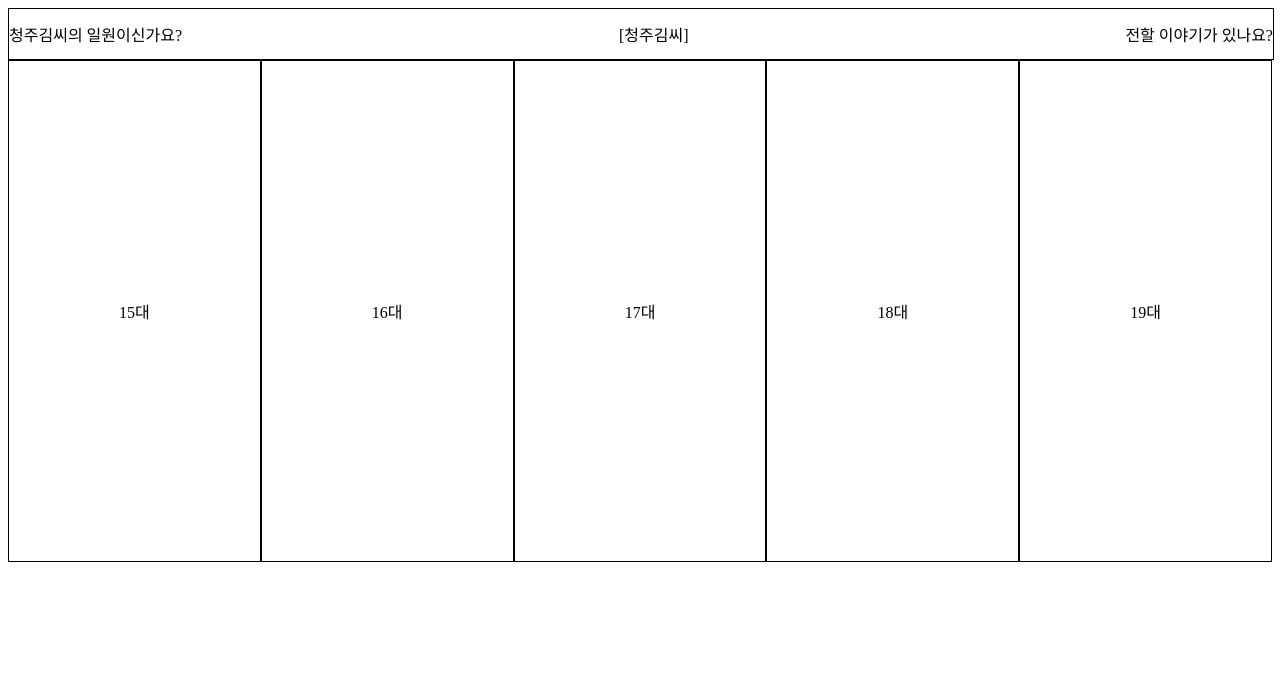
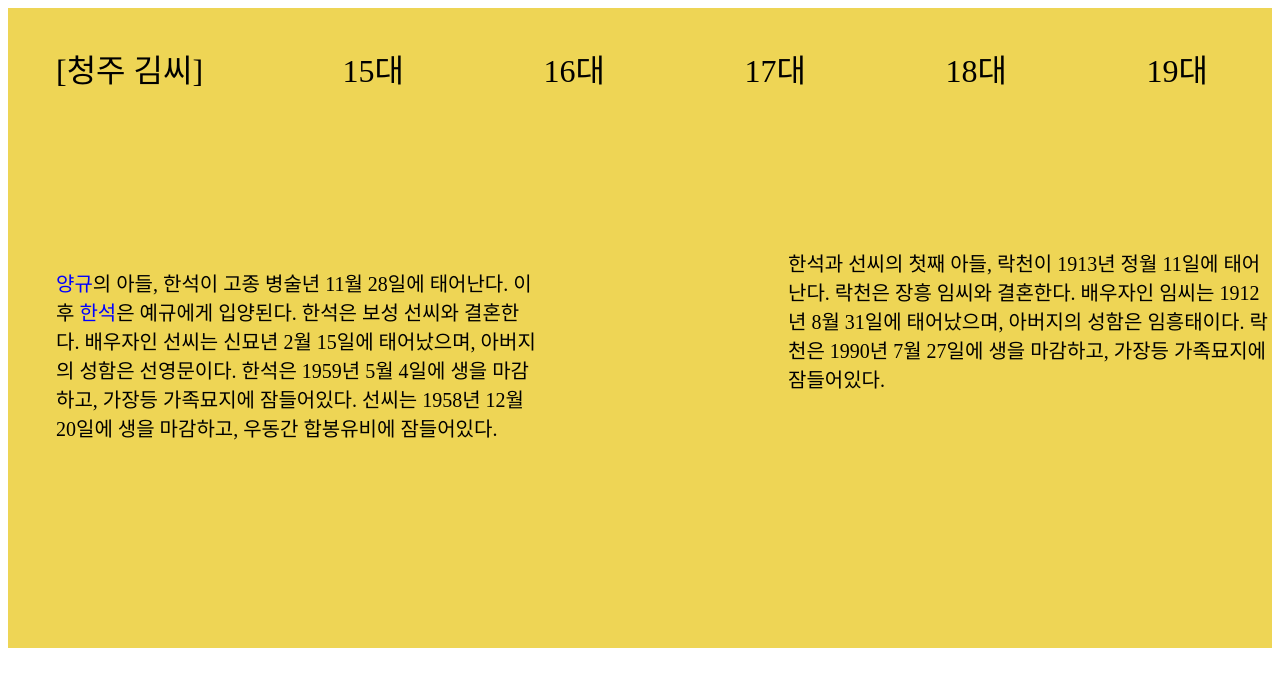
Before and after one commit to lineshape/kimofcheongju, a React (Create React App) app: page / in a window 1280 px wide. Shown: the top 686 px of the page. Built offline with nearby package versions, Linux system fonts and the light colour scheme.

Commit message:
이름 누르면 이동하기까지 구현 완료

```diff
--- a/package.json
+++ b/package.json
@@ -13,7 +13,8 @@
     "react-dom": "^18.2.0",
     "react-scripts": "5.0.1",
     "typescript": "^5.3.3",
-    "web-vitals": "^2.1.0"
+    "web-vitals": "^2.1.0",
+    "yarn": "^1.22.21"
   },
   "scripts": {
     "start": "react-scripts start",
--- a/src/index.tsx
+++ b/src/index.tsx
@@ -1,76 +1,146 @@
-import React, { useState } from "react";
+import React, { useRef, useState, useEffect } from "react";
 import ReactDOM from "react-dom";
 import styled from "@emotion/styled";
+import { useHorizontalScroll } from "./useSideScroll.tsx";
 
-const Header = styled.div`
+const App = () => {
+  const scrollRef = useHorizontalScroll();
+
+  const scrollToPosition = (positionX : number) => {
+    if(scrollRef.current) {
+      scrollRef.current.scrollTo({
+        left: positionX,
+        behavior: 'smooth'
+      })
+    }
+  }
+
+  return (
+    <>
+    <NavigationBar f={scrollToPosition}></NavigationBar>
+    <div className="App" ref={scrollRef} style={{ overflow: "auto" }}>
+      <div style={{ whiteSpace: "nowrap" }}>
+        <StoryBox f={scrollToPosition}></StoryBox>
+      </div>
+    </div></>
+  );
+
+}
+
+const StoryBoxRoot = styled.div`
+  display: flex;
+  flex-direction: row;
+  flex-wrap: nowrap;
+  height: 50vw;
+  width: 500vw;
+  gap: 240px;
+  padding-left: 36px;
+
+  background: #EED555;
+`
+
+const Box = styled.div`
+  display: flex;
+  flex-direction: row;
+  // border: 1px solid black;
+`
+
+const Story = styled.div`
+  display: flex;
+  word-wrap: break-word;
+  white-space: normal;
+
+  margin-top: 240px;
+  margin-left: 12px;
+  width: 480px;
+  height: 200px;
+  font-size: 20px;
+  // border: 1px solid black;
+`
+
+const Name = styled.span`
+  color: blue;
+  cursor: pointer;
+`
+
+
+interface StoryBoxProps {
+  f : (positionX : number) => void
+}
+const StoryBox = ({f} : StoryBoxProps) => {
+
+  return (
+    <StoryBoxRoot>
+
+    <Box>
+      <Story>
+        <p>
+        <Name onClick={() => f(550)}>양규</Name>의 아들, 한석이 고종 병술년 11월 28일에 태어난다. 이후 <Name onClick={() => f(1000)}>한석</Name>은 예규에게 입양된다. 한석은 보성 선씨와 결혼한다. 배우자인 선씨는 신묘년 2월 15일에 태어났으며, 아버지의 성함은 선영문이다. 한석은 1959년 5월 4일에 생을 마감하고, 가장등 가족묘지에 잠들어있다. 선씨는 1958년 12월 20일에 생을 마감하고, 우동간 합봉유비에 잠들어있다.</p>
+      </Story>
+    </Box>
+    <Box>
+      <Story>
+      한석과 선씨의 첫째 아들, 락천이 1913년 정월 11일에 태어난다. 락천은 장흥 임씨와 결혼한다. 배우자인 임씨는 1912년 8월 31일에 태어났으며, 아버지의 성함은 임흥태이다. 락천은 1990년 7월 27일에 생을 마감하고, 가장등 가족묘지에 잠들어있다.
+      </Story>
+      <Story>
+      한석과 선씨의 둘째 아들, 락재가 1917년 정월 10일에 태어난다. 락재는 경주 김씨 안순과 결혼한다. 배우자인 안순은 1923년 8월 27일에 태어났으며, 아버지의 성함은 김윤호이다. 락재는 1949년 5월 13일에 생을 마감하고, 탑동에 잠들어있다.
+      </Story>
+      <Story>
+      한석과 선씨의 셋째 아들, 락행이 1926년 2월 18일에 태어난다. 락행은 달성 배씨 갑자와 결혼한다. 배우자인 갑자는 1924년 9월 5일에 태어났으며, 아버지의 성함은 배평묵이다. 락행은 1959년 8월 7일에 생을 마감하고, 탑동에 잠들어있다.
+      </Story>
+    </Box>
+    <Box>
+        <Story>
+        </Story>
+    </Box>
+    <Box>
+    </Box>
+    <Box>
+      <Story>
+      </Story>
+    </Box>
+
+    </StoryBoxRoot>
+  )
+}
+
+
+const NavigationBarRoot = styled.div`
   display: flex;
   align-items: center;
   justify-content: space-between;
+  height : 40px;
+  width : 90vw;
+  position: fixed;
+  top: 0;
+  z-index: 100;
+  margin: 48px;
+`
 
-  //   background-color: blue;
-  //   margin-bottom: 100px;
-  height: 50px;
-  width: 100%;
-  border: 1px solid black;
-`;
-
-const Body = styled.div`
+const NavigationBarItem = styled.div`
   display: flex;
-  width: 100%;
-`;
-
-const ItemBox = styled.div`
-  display: flex;
-  flex: 1;
-  flex-direction: column;
   align-items: center;
-  justify-content: center;
-  height: 500px;
-  border: 1px solid black;
-`;
-
-interface ItemProps {
-  generation: number;
-  people: string[];
+  font-size: 32px;
+`
+interface NavigationBarProps {
+  f : (positionX : number) => void
+}
+const NavigationBar = ({f} : NavigationBarProps) => {
+  return (
+    <NavigationBarRoot>
+      <NavigationBarItem onClick={() => f(0)}>[청주 김씨]</NavigationBarItem>
+      <NavigationBarItem onClick={() => f(1000)}>15대</NavigationBarItem>
+      <NavigationBarItem onClick={() => f(2000)}>16대</NavigationBarItem>
+      <NavigationBarItem onClick={() => f(3000)}>17대</NavigationBarItem>
+      <NavigationBarItem onClick={() => f(4000)}>18대</NavigationBarItem>
+      <NavigationBarItem onClick={() => f(5000)}>19대</NavigationBarItem>
+    </NavigationBarRoot>
+  )
 }
 
-const Item = ({ generation, people }: ItemProps) => {
-  const [onMouse, setOnMouse] = useState<boolean>(false);
-  const handleMouseEnter = () => {
-    setOnMouse(true);
-  };
-  const handleMouseLeave = () => {
-    setOnMouse(false);
-  };
-
-  return (
-    <ItemBox onMouseEnter={handleMouseEnter} onMouseLeave={handleMouseLeave}>
-      {onMouse ? (
-        people.map((person, index) => (
-          <div key={index}>{onMouse ? `${person}` : `${generation}대`}</div>
-        ))
-      ) : (
-        <div>{generation}대</div>
-      )}
-    </ItemBox>
-  );
-};
 
 ReactDOM.render(
-  <>
-    <Header>
-      <div>청주김씨의 일원이신가요?</div>
-      <div>[청주김씨]</div>
-      <div>전할 이야기가 있나요?</div>
-    </Header>
-    <Body>
-      <Item generation={15} people={["김선형", "강혁준"]} />
-      <Item generation={16} people={["김마크"]} />
-      <Item generation={17} people={["김또또", "강성민"]} />
-      <Item generation={18} people={["송호준", "연식"]} />
-      <Item generation={19} people={["김한별", "구경회"]} />
-    </Body>
-  </>,
+  <App/>
+ ,
   document.getElementById("root")
 );
-console.log("Hello, world!");
--- /dev/null
+++ b/src/useSideScroll.tsx
@@ -0,0 +1,21 @@
+import { useRef, useEffect } from "react";
+
+export function useHorizontalScroll( ): React.RefObject<HTMLDivElement> {
+  const elRef = useRef<HTMLDivElement>(null);
+  useEffect(() => {
+    const el = elRef.current;
+    if (el) {
+      const onWheel = e => {
+        if (e.deltaY == 0) return;
+        e.preventDefault();
+        el.scrollTo({
+          left: el.scrollLeft + 5*e.deltaY,
+          behavior: "smooth"
+        });
+      };
+      el.addEventListener("wheel", onWheel);
+      return () => el.removeEventListener("wheel", onWheel);
+    }
+  }, []);
+  return elRef;
+}
```
Also changed, not shown: 2 other files (tests, documents, lock files or other folders).
